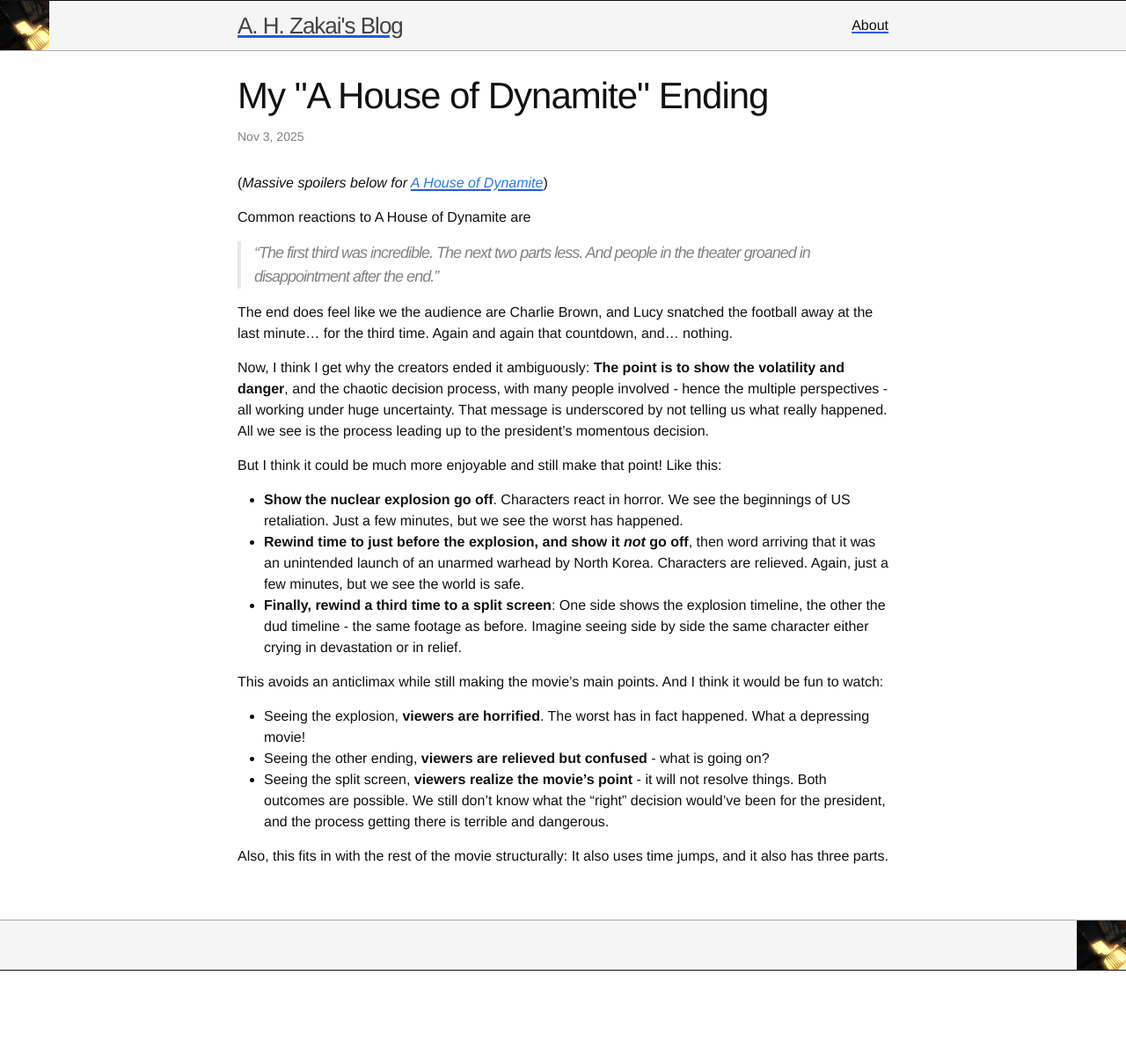
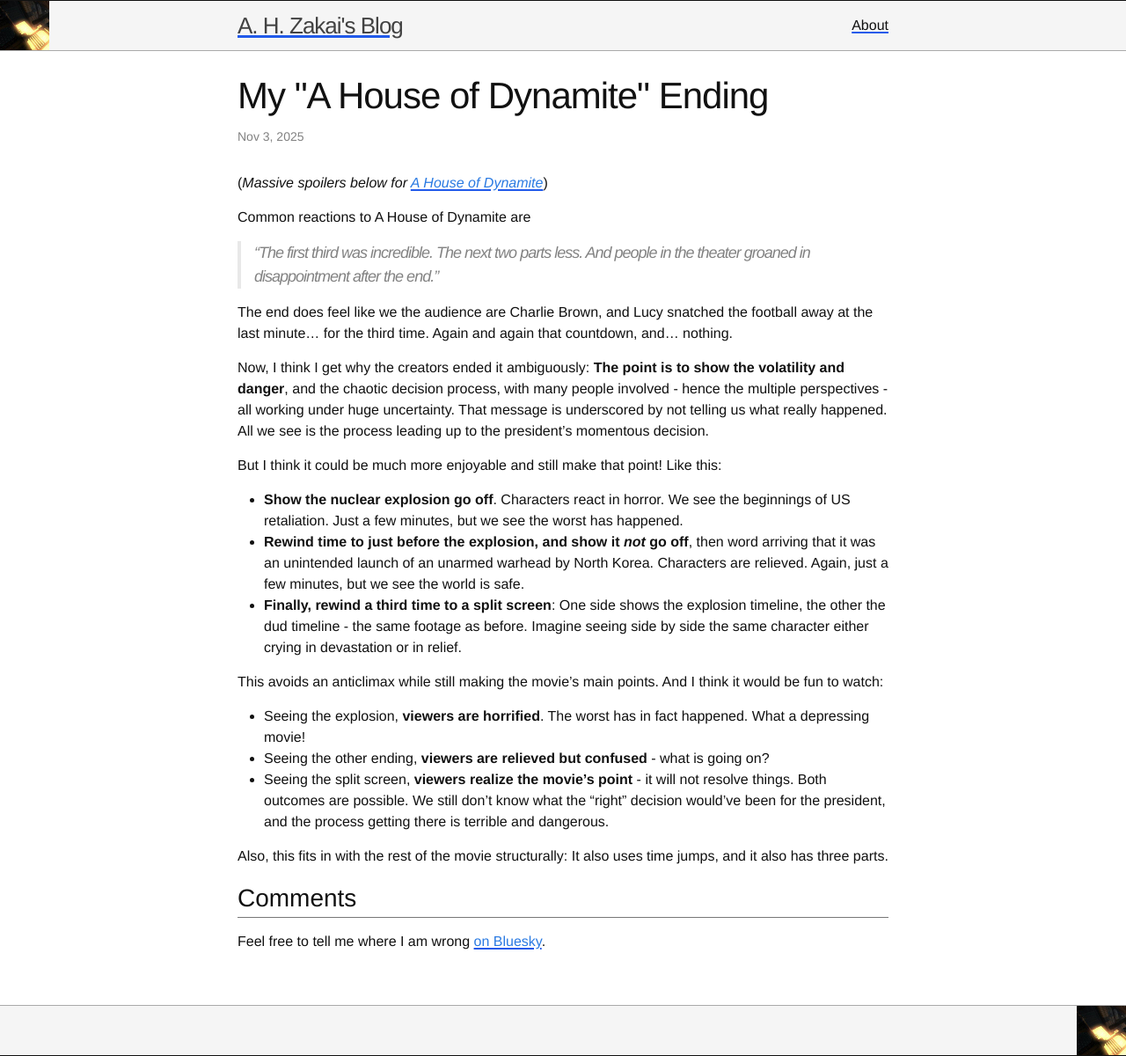
Before and after one commit to kripken/blog, a Jekyll site: the page built from _posts/2025-11-03-dynamite-end.markdown, in a window 1280 px wide. Shown: the whole page at 88% size. Built offline with Jekyll 4.4.1, drawn with Linux system fonts in a browser that asks for light colours; before the commit the page ends 1103 px from its top, so only the background shows below that.

Commit message:
comments

```diff
--- a/_posts/2025-11-03-dynamite-end.markdown
+++ b/_posts/2025-11-03-dynamite-end.markdown
@@ -28,3 +28,7 @@ This avoids an anticlimax while still making the movie's main points. And I thin
 * Seeing the split screen, **viewers realize the movie's point** - it will not resolve things. Both outcomes are possible. We still don't know what the "right" decision would've been for the president, and the process getting there is terrible and dangerous.
 
 Also, this fits in with the rest of the movie structurally: It also uses time jumps, and it also has three parts.
+
+## Comments
+
+Feel free to tell me where I am wrong [on Bluesky](https://bsky.app/profile/kripken.com/post/3m5a566ctnc2y).
```
